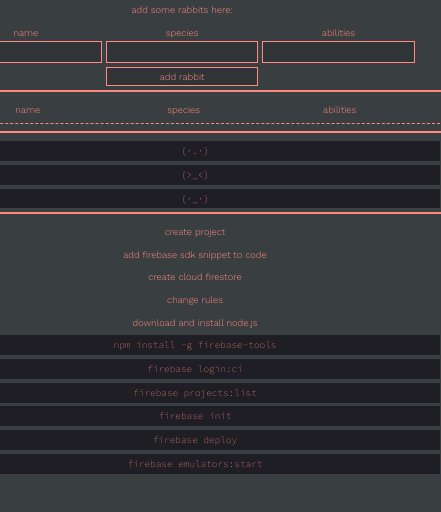
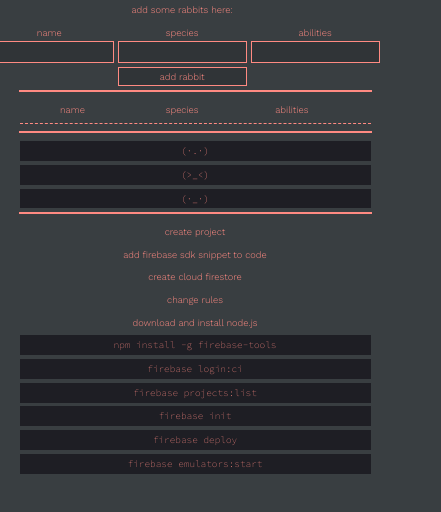
Before and after one commit to nanodotbot/_firebase, a plain HTML site: page public/index.html in a window 390 px wide. Shown: the whole page, 441 px wide, since content can reach past the window. Drawn offline with nearby package versions, Linux system fonts and the light colour scheme; no server answers.

Commit message:
responsive design adjusted

```diff
--- a/public/firebase.css
+++ b/public/firebase.css
@@ -41,6 +41,7 @@
 * {
     font-family: 'Work Sans', 'Open Sans', 'Nunito', 'Calibri Light', Calibri, sans-serif;
     font-size: 1.2rem;
+    text-align: center;
 
     color: var(--important-2-lighter);
     background-color: var(--important-1-lighter);
@@ -55,6 +56,7 @@
 body {
     display: grid;
     justify-content: center;
+    align-items: center;
 
     margin: 0;
     padding: 0;
@@ -88,13 +90,10 @@
 button {
     height: 2.5rem;
 
-    padding-left: 1.5rem;
-    padding-right: 1.5rem;
-
     font-size: 1.2rem;
     text-align: center;
 
-    border: 1px solid var(--important-2-lighter);
+    border: 0.1rem solid var(--important-2-lighter);
 
     -webkit-box-shadow: none;
     -moz-box-shadow: none;
@@ -105,7 +104,7 @@
 
 input:hover,
 button:hover {
-    border: 1px solid var(--contrast-2);
+    border: 0.1rem solid var(--contrast-2);
 }
 
 button:hover {
@@ -113,7 +112,7 @@
 }
 
 input:focus {
-    border: 1px solid var(--contrast-2);
+    border: 0.1rem solid var(--contrast-2);
     outline: none;
 }
 
@@ -131,7 +130,7 @@
 
     width: 100%;
 
-    border: 0.5px solid var(--important-2-lighter);
+    border: 0.05rem solid var(--important-2-lighter);
 
     margin-bottom: 2vw;
 }
@@ -142,6 +141,7 @@
     display: grid;
     justify-content: center;
     align-items: center;
+    max-width: 90vw;
 
     margin-bottom: 1vw;
     padding: 1vw;
@@ -161,6 +161,7 @@
     display: grid;
     grid-template-columns: 1fr 1fr 1fr 2.8rem;
     grid-gap: 1vw;
+    max-width: 90vw;
 
     justify-content: center;
     align-items: center;
@@ -220,6 +221,7 @@
     display: grid;
     justify-content: center;
     align-items: center;
+    max-width: 90vw;
 }
 
 .rabbit>p {
@@ -230,14 +232,16 @@
 .rabbit,
 #rabbits-header {
     display: grid;
-    grid-template-columns: 1fr 1fr 1fr 2.9rem;
+    grid-template-columns: 1fr 1fr 1fr 2.8rem;
+    grid-gap: 1vw;
+    max-width: 90vw;
 
     justify-content: center;
     align-items: center;
 }
 
 #rabbits-header {
-    border-bottom: 1px dashed var(--important-2-lighter);
+    border-bottom: 0.1rem dashed var(--important-2-lighter);
 }
 
 #h-name {
@@ -257,12 +261,12 @@
 
 .cross {
     background-color: var(--important-1-slightly-lighter);
-    border: 1px solid var(--important-2-lighter);
+    border: 0.1rem solid var(--important-2-lighter);
     cursor: context-menu;
 }
 
 .cross:hover {
-    border: 1px solid var(--contrast-2);
+    border: 0.1rem solid var(--contrast-2);
     color: var(--contrast-2);
 }
 
```
